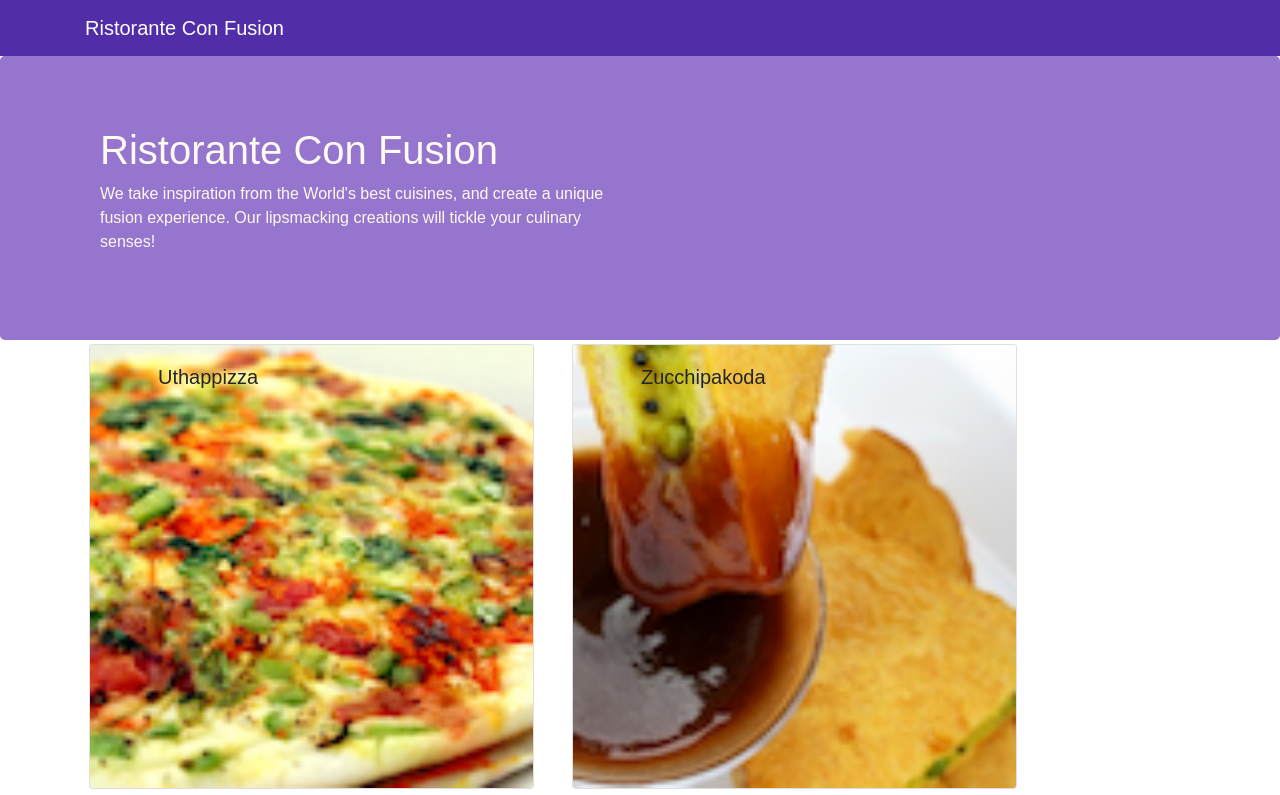
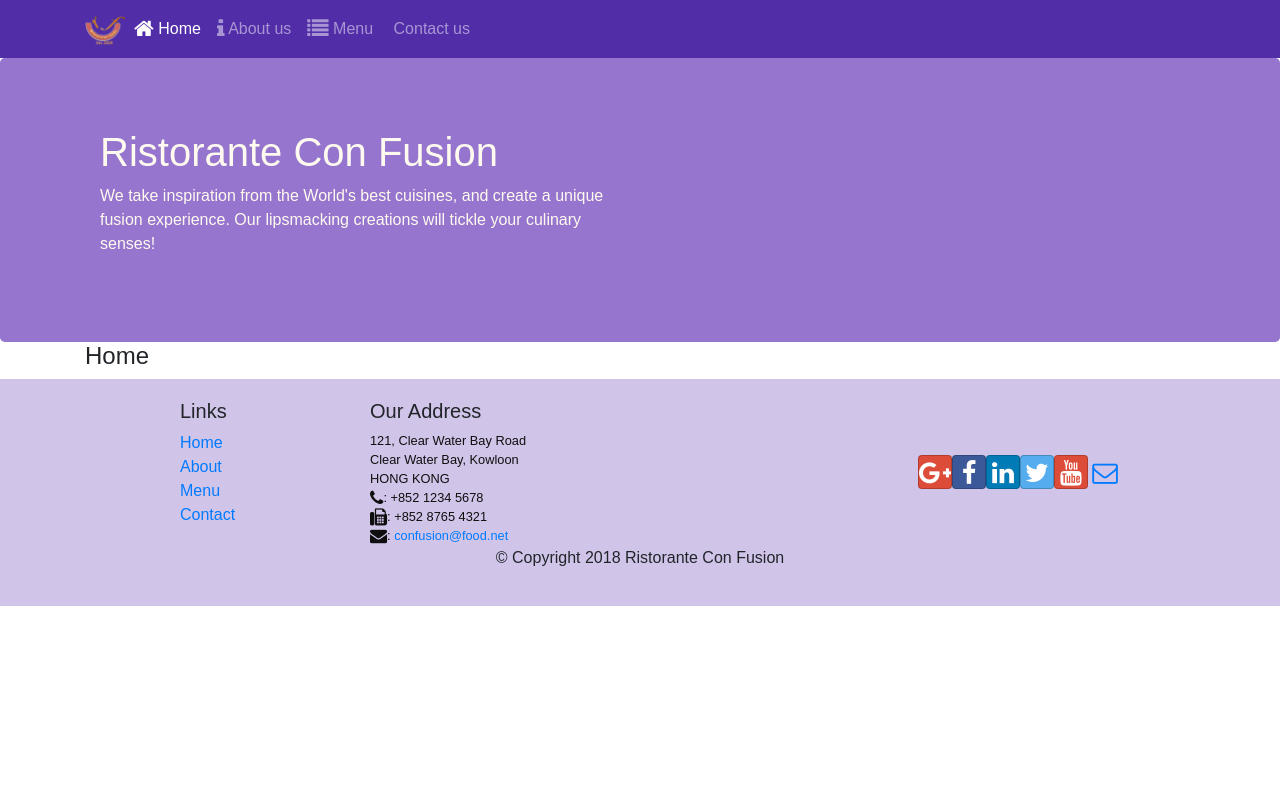
Before and after one commit to IvanArjona/confusion-react, a React (Create React App) app: page /home in a window 1280 px wide. Shown: the top 795 px of the page. Built offline with nearby package versions, Linux system fonts and the light colour scheme.

Commit message:
React Router

```diff
--- a/package.json
+++ b/package.json
@@ -9,6 +9,7 @@
     "react": "^16.4.0",
     "react-dom": "^16.4.0",
     "react-popper": "0.9.2",
+    "react-router-dom": "4.2.2",
     "react-scripts": "1.1.4",
     "reactstrap": "5.0.0"
   },
--- a/src/App.js
+++ b/src/App.js
@@ -1,14 +1,17 @@
 import React, { Component } from 'react';
 import Main from './components/MainComponent';
 import './App.css';
+import { BrowserRouter } from 'react-router-dom';
 
 class App extends Component {
 
   render() {
     return (
-      <div>
-        <Main />
-      </div>
+      <BrowserRouter>
+        <div>
+          <Main />
+        </div>
+      </BrowserRouter>
     );
   }
 }
--- a/src/components/DishdetailComponent.js
+++ b/src/components/DishdetailComponent.js
@@ -17,7 +17,7 @@
 function RenderComments({ comments }) {
     const commentsList = comments.map((comment) => {
         return (
-            <li>
+            <li key={comment.id}>
                 <p>{comment.comment}</p>
                 <p>-- {comment.author}, {new Intl.DateTimeFormat('en-US', {year: 'numeric', month: 'short', day: '2-digit'}).format(new Date(Date.parse(comment.date)))}</p>
             </li>
@@ -27,7 +27,7 @@
     return (
         <div>
             <h4>Comments</h4>
-            <ul classItem="list-unstyled">
+            <ul className="list-unstyled">
                 {commentsList}
             </ul>
         </div>
@@ -39,10 +39,10 @@
         return (
             <div className="container">
                 <div className="row">
-                    <div class="col-12 col-md-5 m-1">
+                    <div className="col-12 col-md-5 m-1">
                         <RenderDish dish={dish} />
                     </div>
-                    <div class="col-12 col-md-5 m-1">
+                    <div className="col-12 col-md-5 m-1">
                         <RenderComments comments={dish.comments}/>
                     </div>
                 </div>
--- a/src/components/FooterComponent.js
+++ b/src/components/FooterComponent.js
@@ -1,4 +1,5 @@
 import React from 'react';
+import { Link } from 'react-router-dom';
 
 function Footer(props) {
     return (
@@ -8,10 +9,10 @@
                     <div className="col-4 offset-1 col-sm-2">
                         <h5>Links</h5>
                         <ul className="list-unstyled">
-                            <li><a href="#">Home</a></li>
-                            <li><a href="#">About</a></li>
-                            <li><a href="#">Menu</a></li>
-                            <li><a href="contactus.html">Contact</a></li>
+                            <li><Link to="/home">Home</Link></li>
+                            <li><Link to="/aboutus">About</Link></li>
+                            <li><Link to="/menu">Menu</Link></li>
+                            <li><Link to="/contactus">Contact</Link></li>
                         </ul>
                     </div>
                     <div className="col-7 col-sm-5">
--- a/src/components/HeaderComponent.js
+++ b/src/components/HeaderComponent.js
@@ -1,13 +1,57 @@
 import React, { Component } from 'react';
-import { Navbar, NavbarBrand, Jumbotron } from 'reactstrap';
+import { Nav, Navbar, NavbarBrand, NavbarToggler, Collapse, NavItem, Jumbotron } from 'reactstrap';
+import { NavLink } from 'react-router-dom';
 
 class Header extends Component {
+
+    constructor(props) {
+        super(props);
+        this.state = {
+            isNavOpen: false
+        };
+        this.toggleNav = this.toggleNav.bind(this);
+    }
+
+    toggleNav() {
+        this.setState({
+            isNavOpen: !this.state.isNavOpen
+        });
+    }
+
     render() {
         return (
             <React.Fragment>
-                <Navbar dark>
+                <Navbar dark expand="md">
                     <div className="container">
-                        <NavbarBrand href="/">Ristorante Con Fusion</NavbarBrand>
+                        <NavbarToggler onClick={this.toggleNav} />
+                        <NavbarBrand className="mr-auto" href="/">
+                            <img src="assets/images/logo.png" height="30" width="41"
+                                alt="Ristorante Con Fusion" />
+                        </NavbarBrand>
+                        <Collapse isOpen={this.state.isNavOpen} navbar>
+                            <Nav navbar>
+                                <NavItem>
+                                    <NavLink className="nav-link" to="/home">
+                                        <span className="fa fa-home fa-lg"></span> Home
+                                    </NavLink>
+                                </NavItem>
+                                <NavItem>
+                                    <NavLink className="nav-link" to="/aboutus">
+                                        <span className="fa fa-info fa-lg"></span> About us
+                                    </NavLink>
+                                </NavItem>
+                                <NavItem>
+                                    <NavLink className="nav-link" to="/menu">
+                                        <span className="fa fa-list fa-lg"></span> Menu
+                                    </NavLink>
+                                </NavItem>
+                                <NavItem>
+                                    <NavLink className="nav-link" to="/contactus">
+                                        <span className="fa fa-address fa-lg"></span> Contact us
+                                    </NavLink>
+                                </NavItem>
+                            </Nav>
+                        </Collapse>
                     </div>
                 </Navbar>
                 <Jumbotron>
--- /dev/null
+++ b/src/components/HomeComponent.js
@@ -0,0 +1,11 @@
+import React from 'react';
+
+function Home(props) {
+    return (
+        <div className="container">
+            <h4>Home</h4>
+        </div>
+    );
+}
+
+export default Home;
--- a/src/components/MainComponent.js
+++ b/src/components/MainComponent.js
@@ -1,9 +1,10 @@
 import React, { Component } from 'react';
+import { Switch, Route, Redirect } from 'react-router-dom';
+import Home from './HomeComponent';
 import Menu from './MenuComponent';
-import DishDetail from './DishdetailComponent';
-import { DISHES } from '../shared/dishes';
 import Header from './HeaderComponent';
 import Footer from './FooterComponent';
+import { DISHES } from '../shared/dishes';
 
 class Main extends Component {
 
@@ -16,20 +17,21 @@
         };
     }
 
-    onDishSelect(dishId) {
-        this.setState({
-            selectedDish: dishId
-        });
-    }
+    render() {
+        const HomePage = () => {
+            return (
+                <Home />
+            );
+        }
 
-    render() {
         return (
             <div>
                 <Header />
-                <Menu dishes={this.state.dishes}
-                    onClick={(dishId) => this.onDishSelect(dishId)}/>
-                <DishDetail
-                    dish={this.state.dishes.filter((dish) => dish.id === this.state.selectedDish)[0]} />
+                <Switch>
+                    <Route path="/home" component={HomePage} />
+                    <Route exact path="/menu" component={() => <Menu dishes={this.state.dishes} />} />
+                    <Redirect to="/home" />
+                </Switch>
                 <Footer />
             </div>
         );
--- a/src/index.js
+++ b/src/index.js
@@ -1,7 +1,7 @@
 import React from 'react';
 import ReactDOM from 'react-dom';
 import 'bootstrap/dist/css/bootstrap.min.css';
-import 'font-awesome/css/font-awesome.min.css';
+import 'font-awesome/css/font-awesome.css';
 import 'bootstrap-social/bootstrap-social.css';
 import './index.css';
 import App from './App';
```
Also changed, not shown: 1 other file (tests, documents, lock files or other folders).
